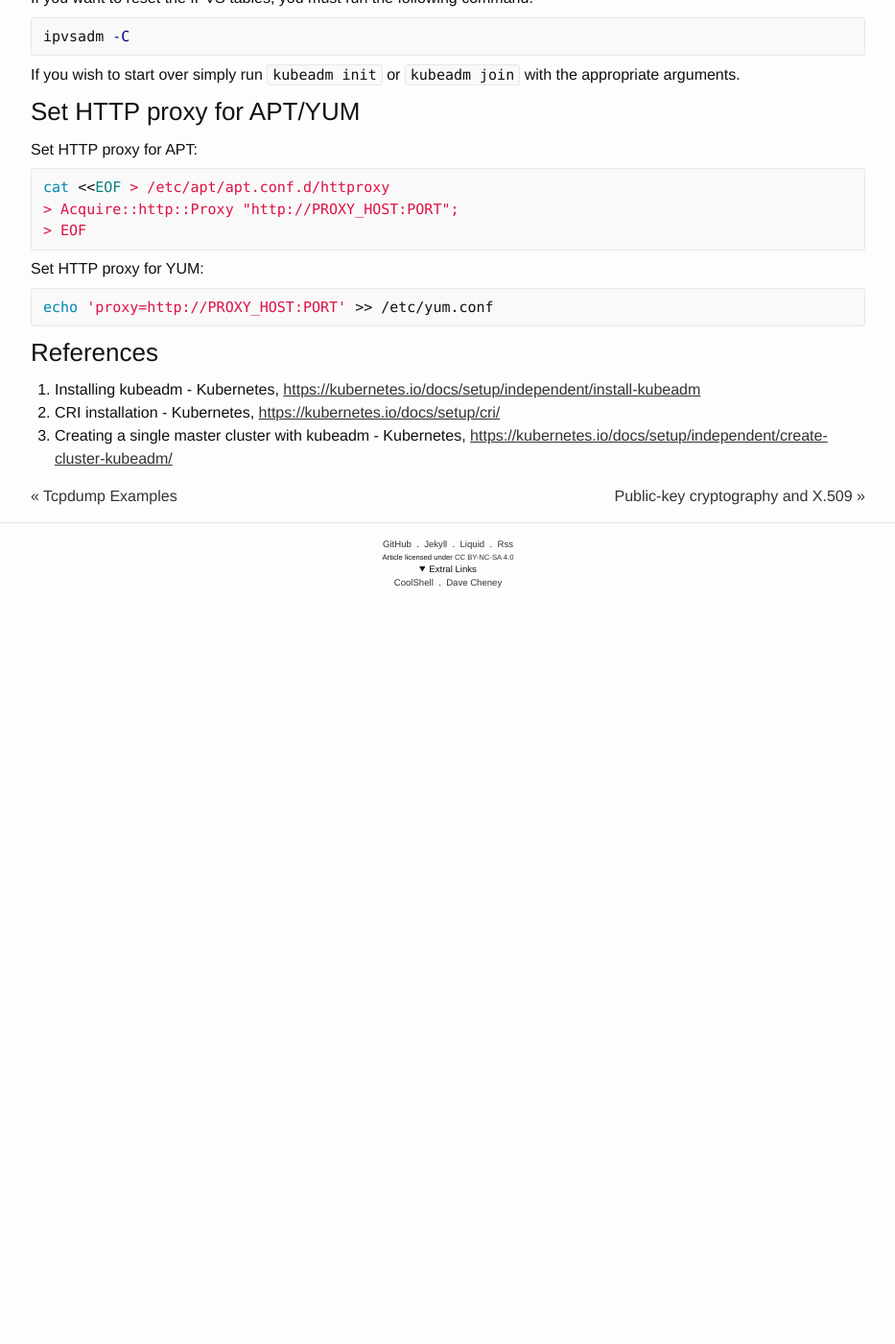
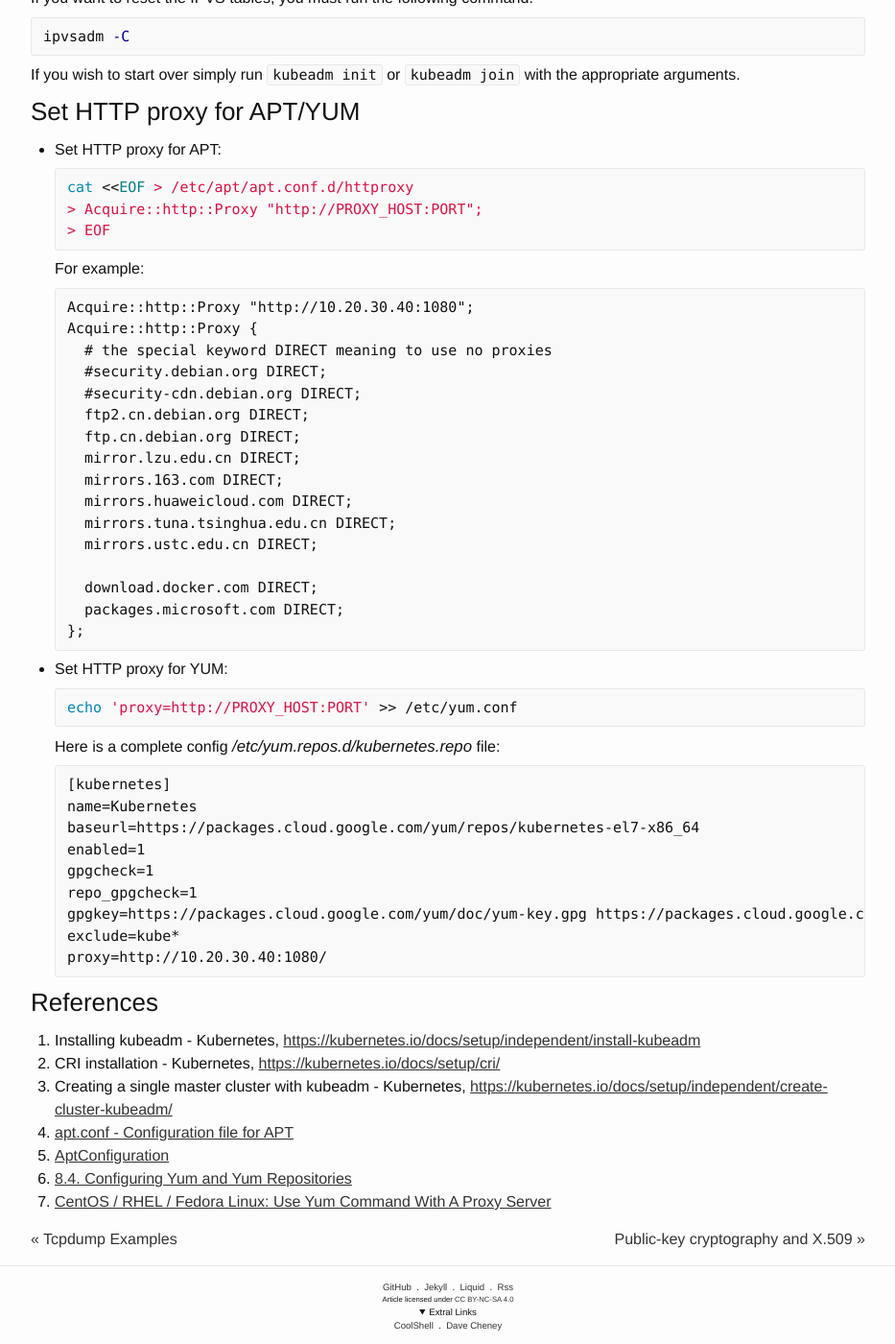
Before and after one commit to ousiax/ousiax.github.io, a Jekyll site: the page built from _posts/2019-01-28-bootstrapping-kubernetes-clusters-with-kubeadm.md, in a window 1280 px wide and 1400 px high, scrolled down 7142 px. Shown: the whole window at 96% size, without its empty margins (173-1106 px from the left). Built offline with Jekyll 4.4.1, drawn with Linux system fonts in a browser that asks for light colours; before the commit the page ends 7772 px from its top, so only the background shows below that.

Commit message:
Update 2019-01-28-bootstrapping-kubernetes-clusters-with-kubeadm.md

````diff
--- a/_posts/2019-01-28-bootstrapping-kubernetes-clusters-with-kubeadm.md
+++ b/_posts/2019-01-28-bootstrapping-kubernetes-clusters-with-kubeadm.md
@@ -351,22 +351,62 @@ If you wish to start over simply run `kubeadm init` or `kubeadm join` with the a
 
 ### Set HTTP proxy for APT/YUM
 
-Set HTTP proxy for APT:
+- Set HTTP proxy for APT:
 
-```sh
-cat <<EOF > /etc/apt/apt.conf.d/httproxy
-> Acquire::http::Proxy "http://PROXY_HOST:PORT";
-> EOF
-```
+  ```sh
+  cat <<EOF > /etc/apt/apt.conf.d/httproxy
+  > Acquire::http::Proxy "http://PROXY_HOST:PORT";
+  > EOF
+  ```
 
-Set HTTP proxy for YUM:
+  For example:
 
-```sh
-echo 'proxy=http://PROXY_HOST:PORT' >> /etc/yum.conf
-```
+  ```
+  Acquire::http::Proxy "http://10.20.30.40:1080";
+  Acquire::http::Proxy {
+    # the special keyword DIRECT meaning to use no proxies
+    #security.debian.org DIRECT;
+    #security-cdn.debian.org DIRECT;
+    ftp2.cn.debian.org DIRECT;
+    ftp.cn.debian.org DIRECT;
+    mirror.lzu.edu.cn DIRECT;
+    mirrors.163.com DIRECT;
+    mirrors.huaweicloud.com DIRECT;
+    mirrors.tuna.tsinghua.edu.cn DIRECT;
+    mirrors.ustc.edu.cn DIRECT;
+
+    download.docker.com DIRECT;
+    packages.microsoft.com DIRECT;
+  };
+  ```
+
+
+- Set HTTP proxy for YUM:
+
+  ```sh
+  echo 'proxy=http://PROXY_HOST:PORT' >> /etc/yum.conf
+  ```
+
+  Here is a complete config */etc/yum.repos.d/kubernetes.repo* file:
+
+  ```none
+  [kubernetes]
+  name=Kubernetes
+  baseurl=https://packages.cloud.google.com/yum/repos/kubernetes-el7-x86_64
+  enabled=1
+  gpgcheck=1
+  repo_gpgcheck=1
+  gpgkey=https://packages.cloud.google.com/yum/doc/yum-key.gpg https://packages.cloud.google.com/yum/doc/rpm-package-key.gpg
+  exclude=kube*
+  proxy=http://10.20.30.40:1080/
+  ```
 
 ### References
 
 1. Installing kubeadm - Kubernetes, [https://kubernetes.io/docs/setup/independent/install-kubeadm](https://kubernetes.io/docs/setup/independent/install-kubeadm)
 1. CRI installation - Kubernetes, [https://kubernetes.io/docs/setup/cri/](https://kubernetes.io/docs/setup/cri/)
 1. Creating a single master cluster with kubeadm - Kubernetes, [https://kubernetes.io/docs/setup/independent/create-cluster-kubeadm/](https://kubernetes.io/docs/setup/independent/create-cluster-kubeadm/)
+1. [apt.conf - Configuration file for APT ](https://manpages.debian.org/buster/apt/apt.conf.5.en.html)
+1. [AptConfiguration](https://wiki.debian.org/AptConfiguration)
+1. [8.4. Configuring Yum and Yum Repositories](https://access.redhat.com/documentation/en-us/red_hat_enterprise_linux/6/html/deployment_guide/sec-configuring_yum_and_yum_repositories)
+1. [CentOS / RHEL / Fedora Linux: Use Yum Command With A Proxy Server](https://www.cyberciti.biz/faq/centos-redhat-fedora-linux-using-yum-with-a-proxy-server/)
````
